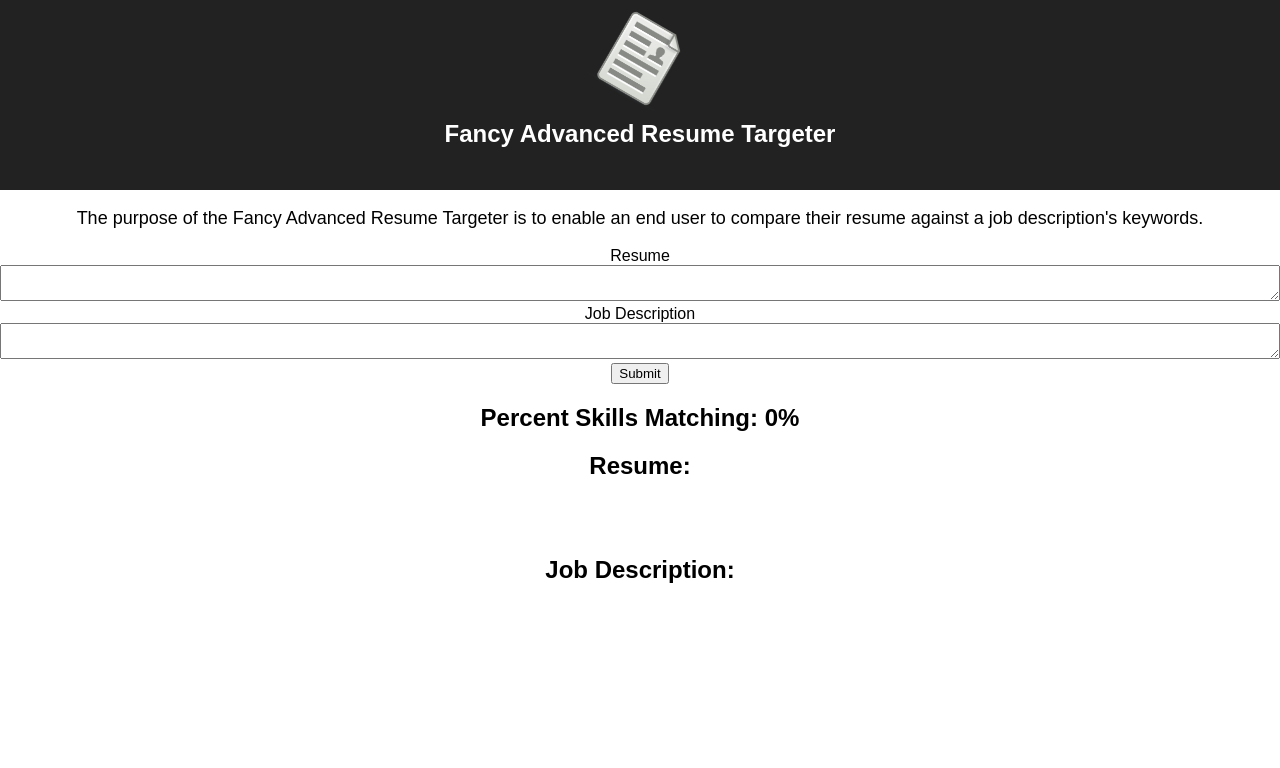
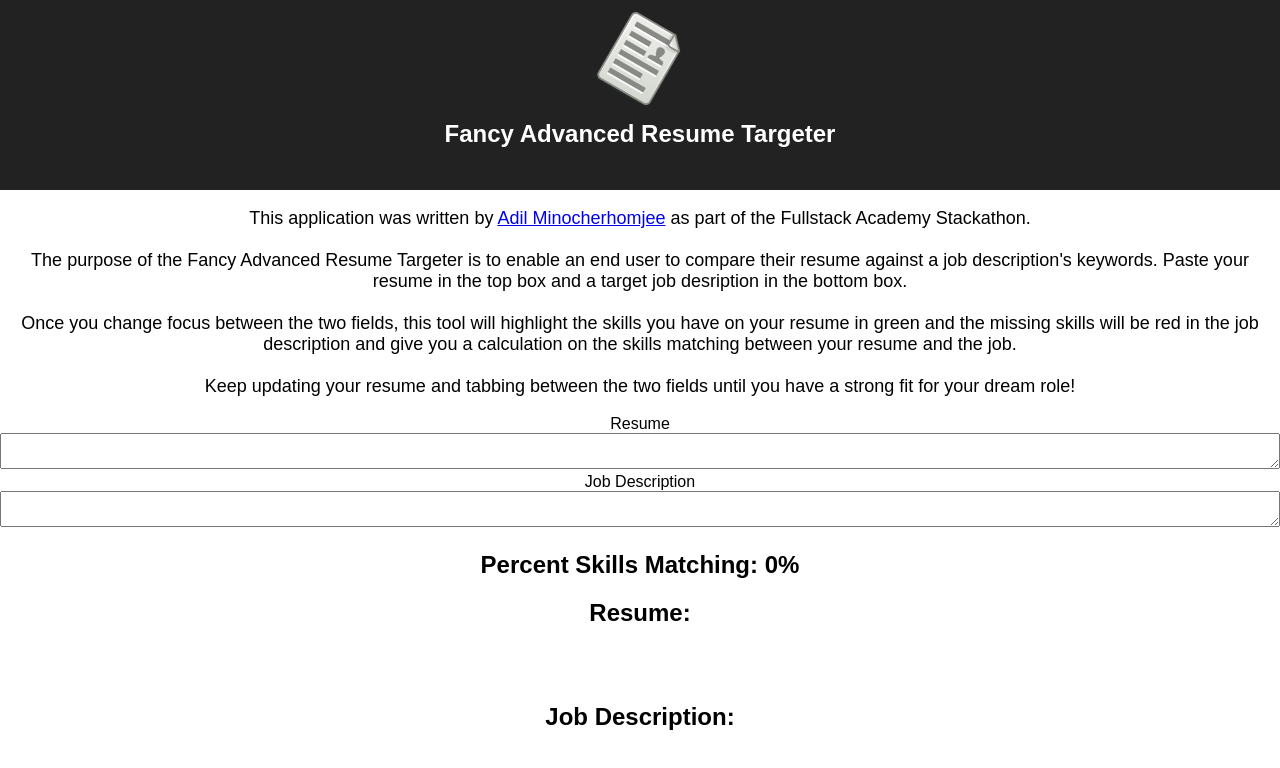
Before and after one commit to aminoche/fancy-advanced-resume-targeter, a React (Create React App) app: page / in a window 1280 px wide. Shown: the top 768 px of the page. Built offline with nearby package versions, Linux system fonts and the light colour scheme.

Commit message:
updated debounce to trigger on the handleFocus event - closes #1

```diff
--- a/src/App.js
+++ b/src/App.js
@@ -1,6 +1,7 @@
 import React, { Component } from 'react';
 import fartLogo from './fartLogo.png';
 import { summary } from './components/dataComparison';
+import { debounce } from 'lodash';
 import './App.css';
 
 class App extends Component {
@@ -18,20 +19,21 @@ class App extends Component {
       }
     };
     this.handleChange = this.handleChange.bind(this);
-    this.handleSubmit = this.handleSubmit.bind(this);
+    this.handleFocus = debounce(this.handleFocus.bind(this), 2000);
   }
 
   handleChange(event) {
+    console.log('calling handleChange');
     this.setState({ [event.target.name]: event.target.value });
   }
-  handleSubmit(event) {
-    event.preventDefault();
+
+  handleFocus(event) {
+    console.log('calling handleFocus');
     this.setState({
-      resume: this.state.resume,
-      jobDescription: this.state.jobDescription,
       summary: summary(this.state.resume, this.state.jobDescription)
     });
   }
+
   render() {
     const skillsYouHaveAndInJobDescription = this.state.summary
       .skillsYouHaveAndInJobDescription;
@@ -73,8 +75,27 @@ class App extends Component {
           <h1 className="App-title">Fancy Advanced Resume Targeter</h1>
         </header>
         <p className="App-intro">
+          This application was written by{' '}
+          <a href="https://www.linkedin.com/in/adilminocherhomjee">
+            Adil Minocherhomjee
+          </a>{' '}
+          as part of the Fullstack Academy Stackathon.
+          <br />
+          <br />
           The purpose of the Fancy Advanced Resume Targeter is to enable an end
           user to compare their resume against a job description's keywords.
+          Paste your resume in the top box and a target job desription in the
+          bottom box.
+          <br />
+          <br />
+          Once you change focus between the two fields, this tool will highlight
+          the skills you have on your resume in green and the missing skills
+          will be red in the job description and give you a calculation on the
+          skills matching between your resume and the job.
+          <br />
+          <br />
+          Keep updating your resume and tabbing between the two fields until you
+          have a strong fit for your dream role!
         </p>
         <form>
           <label>
@@ -84,6 +105,7 @@ class App extends Component {
               name="resume"
               resume={this.state.resume}
               onChange={this.handleChange}
+              onFocus={this.handleFocus}
             />
           </label>
           <label>
@@ -93,11 +115,9 @@ class App extends Component {
               name="jobDescription"
               jobdescription={this.state.jobDescription}
               onChange={this.handleChange}
+              onFocus={this.handleFocus}
             />
           </label>
-          <button type="submit" onClick={this.handleSubmit}>
-            Submit
-          </button>
         </form>
         <h2>Percent Skills Matching: {percentSkillsMatching}%</h2>
         <h2>Resume:</h2>
```
